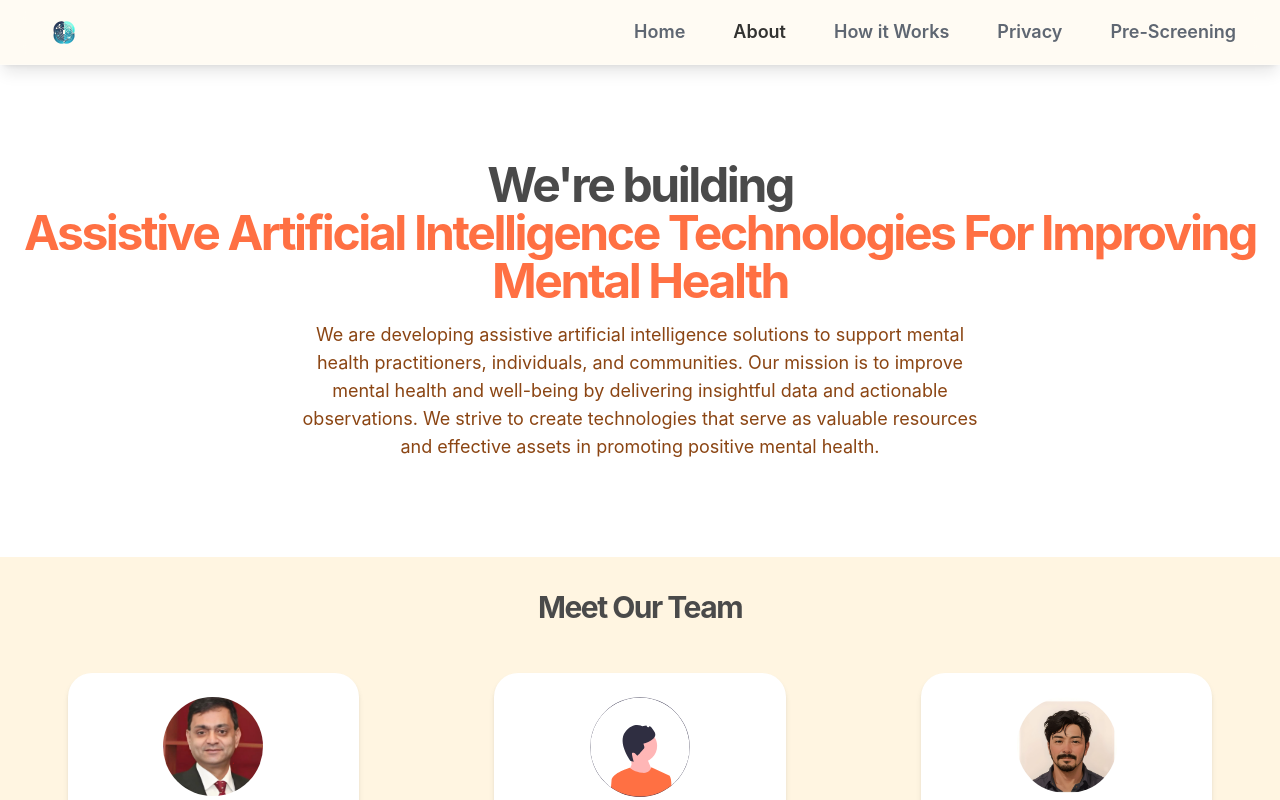
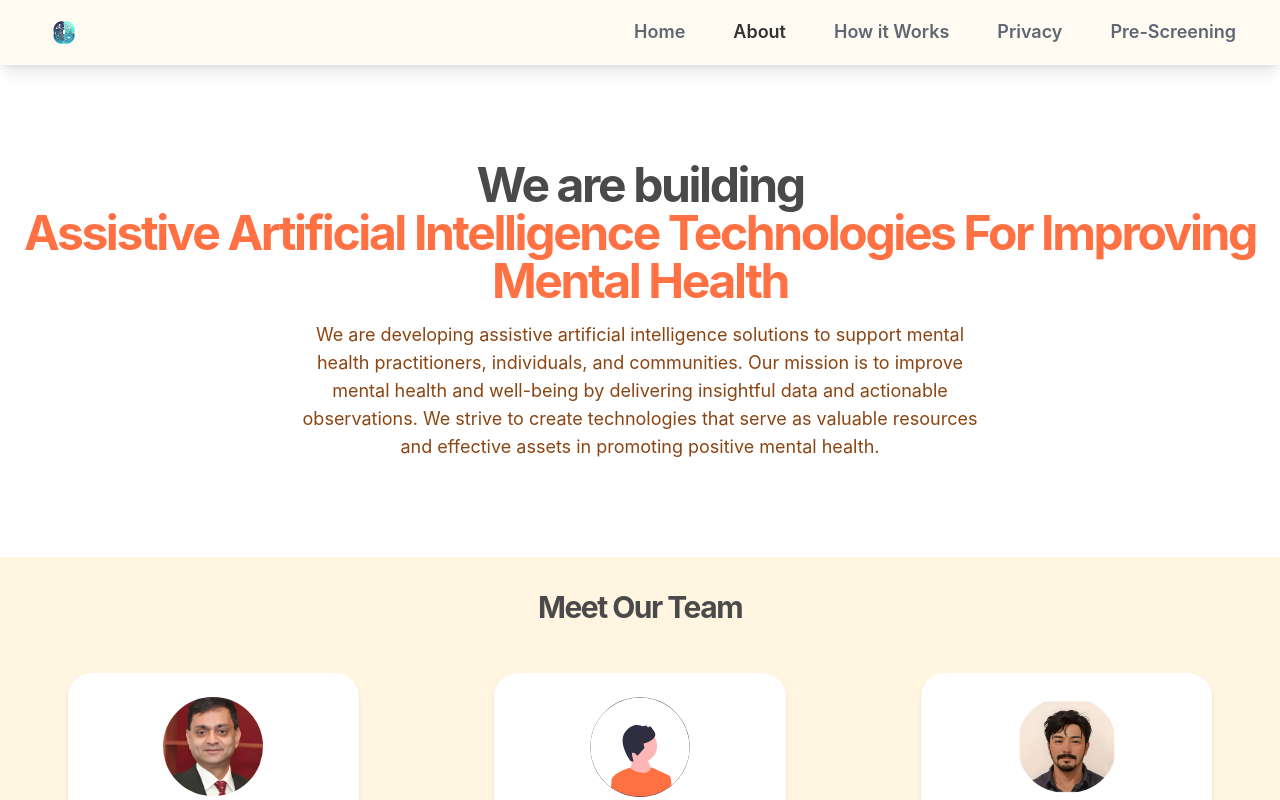
Before and after one commit to san3005/Web, a Next.js app: page /about in a window 1280 px wide. Shown: the top 800 px of the page. Built offline with nearby package versions, Linux system fonts and the light colour scheme.

Commit message:
fixed:spelling mistakes

```diff
--- a/app/about/page.tsx
+++ b/app/about/page.tsx
@@ -41,7 +41,7 @@ export default function AboutPage() {
         <section className="w-full py-24 bg-white text-center">
           <div className="container mx-auto px-4 md:px-6">
             <h1 className="text-5xl font-bold tracking-tighter text-[#4A4A4A]">
-              We&#39;re building
+              We are building
               <p> </p>
               <span className="text-[#FF7043]">
                 Assistive Artificial Intelligence Technologies For Improving
```
